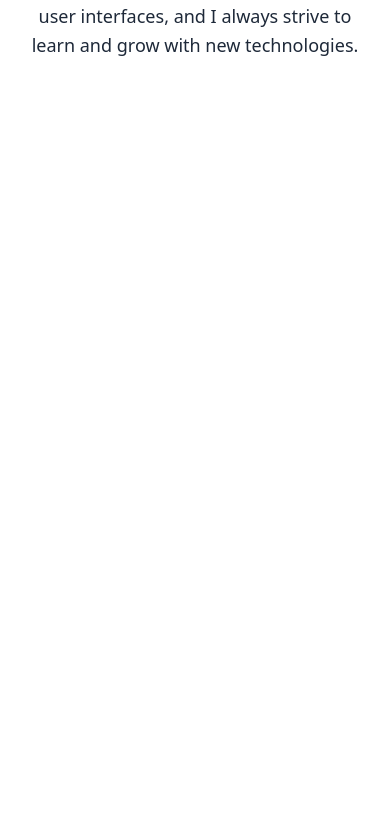
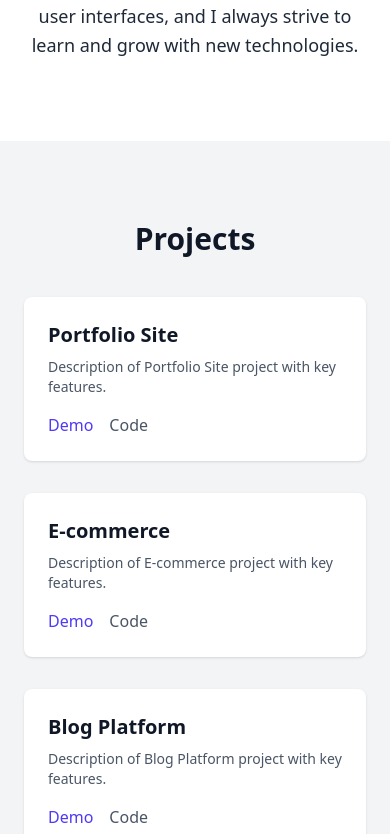
Before and after one commit to Manjitha-MK/my-portfolio, a React (Vite) app: page / in a window 390 px wide. Shown: the part 1163-1997 px from the top of the page. Before the commit the page ends 1304 px from the top, so only its background shows below. Built offline with nearby package versions, Linux system fonts and the light colour scheme.

Commit message:
Add Projects section with responsive card layout and demo/code links

```diff
--- a/src/App.jsx
+++ b/src/App.jsx
@@ -2,6 +2,7 @@ import './App.css'
 import About from './components/About'
 import Hero from './components/Hero'
 import Navbar from './components/Navbar'
+import Projects from './components/Project'
 
 function App() {
 
@@ -12,6 +13,7 @@ function App() {
       <main className="pt-16">
         <section id='home'><Hero /></section>
         <section id='about'><About /></section>
+        <section id='projects'><Projects /></section>
       </main>
     </div>
   )
--- /dev/null
+++ b/src/components/Project.jsx
@@ -0,0 +1,34 @@
+// src/components/Projects.jsx
+export default function Projects() {
+  return (
+    <div className="bg-gray-100 py-20 px-6">
+      <div className="max-w-6xl mx-auto">
+        <h2 className="text-3xl font-bold mb-10 text-center">Projects</h2>
+        <div className="grid gap-8 md:grid-cols-2 lg:grid-cols-3">
+          {["Portfolio Site", "E-commerce", "Blog Platform"].map((title, i) => (
+            <div key={i} className="bg-white p-6 rounded-lg shadow hover:shadow-xl transition">
+              <h3 className="text-xl font-semibold mb-2">{title}</h3>
+              <p className="text-sm text-gray-600">
+                Description of {title} project with key features.
+              </p>
+              <div className="mt-4">
+                <a
+                  href="#"
+                  className="text-indigo-600 hover:underline mr-4"
+                >
+                  Demo
+                </a>
+                <a
+                  href="#"
+                  className="text-gray-600 hover:underline"
+                >
+                  Code
+                </a>
+              </div>
+            </div>
+          ))}
+        </div>
+      </div>
+    </div>
+  );
+}
```
